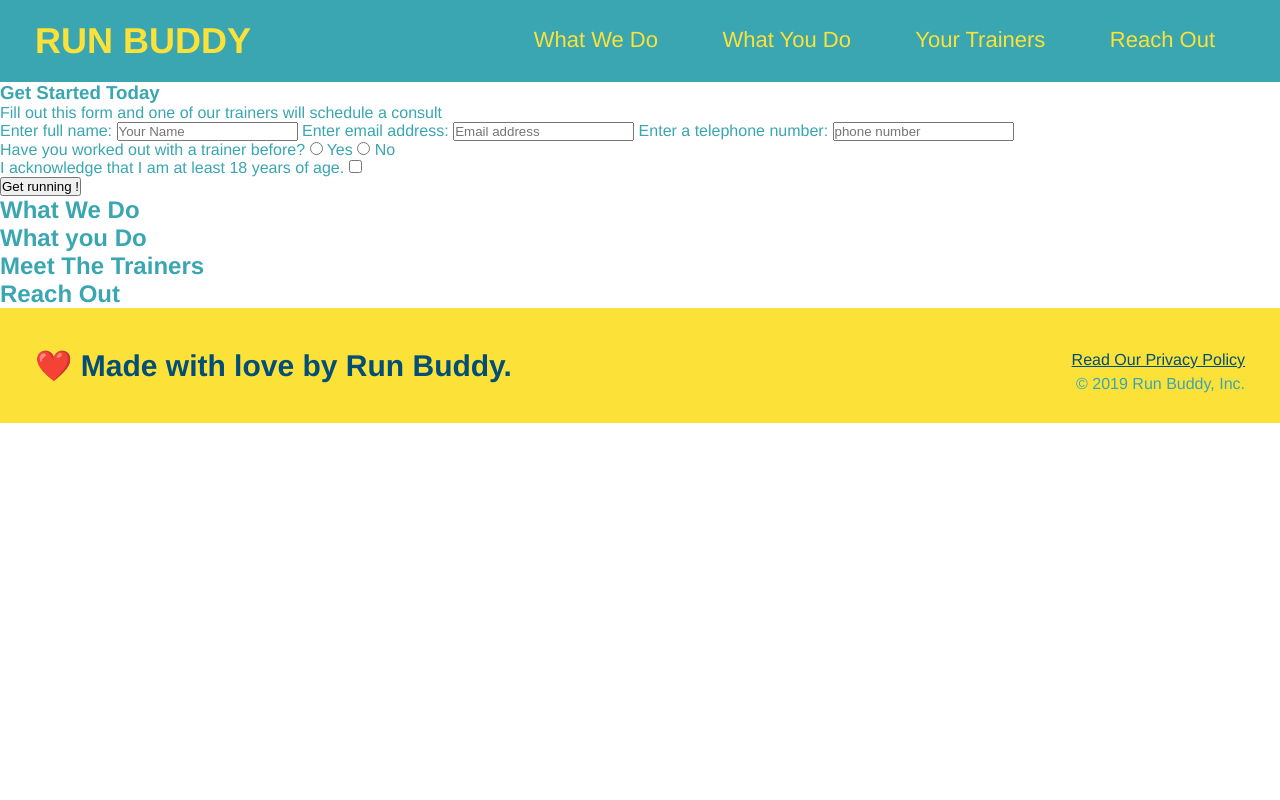
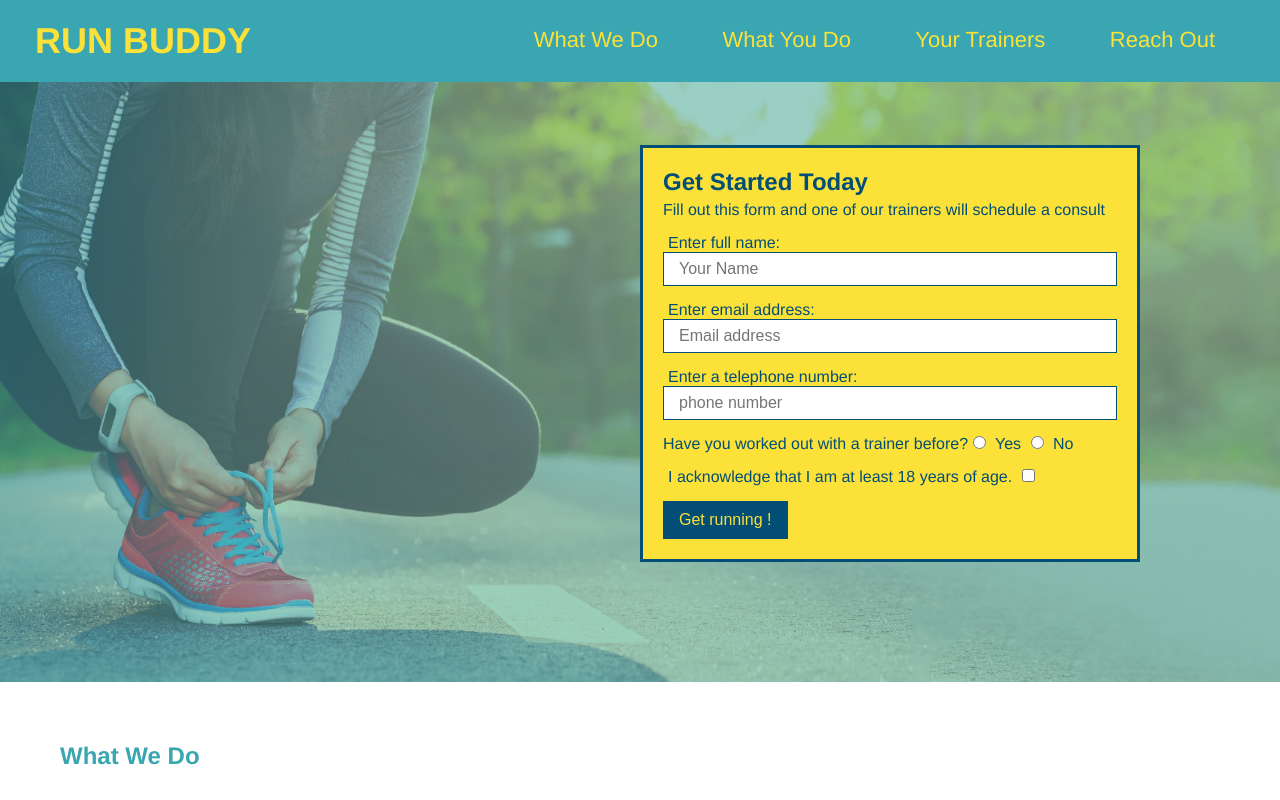
Before and after one commit to kiwiYXK/run-buddy, a plain HTML site: page index.html in a window 1280 px wide. Shown: the top 800 px of the page. Drawn offline with Linux system fonts and the light colour scheme.

Commit message:
index.html

```diff
--- a/assets/css/style.css
+++ b/assets/css/style.css
@@ -56,3 +56,65 @@ body {
   footer a {
     color: #024e76;
   }
+  section {
+      padding:60px;
+
+  }
+.hero {
+    background-image: url("../images/hero-bg.jpg");
+    height: 600px;
+    background-size:cover; /* 让图片完全进入页面而不被剪裁掉 */
+    background-position: center;/* 让图片位于居中的位置 */
+}
+/* .hero-form {
+   background-color: #fce138;
+   padding: 20px;
+   width: 500px;
+   color: #024e76;
+   border: solid 3px #024e76;
+} */
+.hero-form {
+  border: 3px solid #024e76;
+  background-color: #fce138;
+  padding: 20px;
+  width: 500px;
+  color: #024e76;
+  position: absolute;
+  bottom: 120px;
+  right: 140px;
+}
+.hero {
+  background-image: url("../images/hero-bg.jpg");
+  height: 600px;
+  background-size: cover;
+  background-position: center;
+  position: relative;   /* 子绝父相  子元素是绝对定位absolute  父元素是相对定位relative */
+}
+.hero-form h3 {
+  font-size: 24px;
+  margin: 0;
+}
+
+.hero-form p {
+  margin: 5px 0 15px 0;
+}
+
+.form-input {
+  border: 1px solid #024e76;
+  display: block;
+  padding: 7px 15px;
+  font-size: 16px;
+  color: #024e76;
+  width: 100%;
+  margin-bottom: 15px;
+}
+.hero-form label {
+  margin: 0 5px;
+}
+.hero-form button {
+ color: #fce138;
+background-color: #024e76;
+border: none;
+padding: 10px 16px;
+font-size: 16px;
+}
--- a/index.html
+++ b/index.html
@@ -33,18 +33,18 @@
               </ul>
         </nav>
     </header>
-    <section>
-      <div>
+    <section class="hero">
+      <div class="hero-form">
         <h3>Get Started Today</h3>
         <p>Fill out this form and one of our trainers will schedule a consult</p>
-      </div>
+
       <form>
         <label for="name">Enter full name:</label>
-        <input type="text" placeholder="Your Name" name="name" id="name" />
+        <input type="text" placeholder="Your Name" name="name" id="name" class="form-input"/>
         <label for="email">Enter email address:</label>
-        <input type="email" placeholder="Email address" name="email" id="email" />
+        <input type="email" placeholder="Email address" name="email" id="email" class="form-input"/>
         <label for="phone"> Enter a telephone number:</label>
-        <input type="tel" placeholder="phone number" name="phone" id="phone" />
+        <input type="tel" placeholder="phone number" name="phone" id="phone" class="form-input"/>
         <p>
           Have you worked out with a trainer before?
           <input type="radio" name="trainer-confirm" id="trainer-yes" />
@@ -62,6 +62,7 @@
           Get running !
         </button>
       </form>
+    </div>
     </section>
 
 
@@ -91,4 +92,6 @@
     </footer>
 
 </body>
+
+<!-- 做到1.3.5 了。。要往前翻一下为什么get starts的字体不一样大小 -->
 </html>
```
Also changed, not shown: assets/images/hero-bg.jpg (added).
